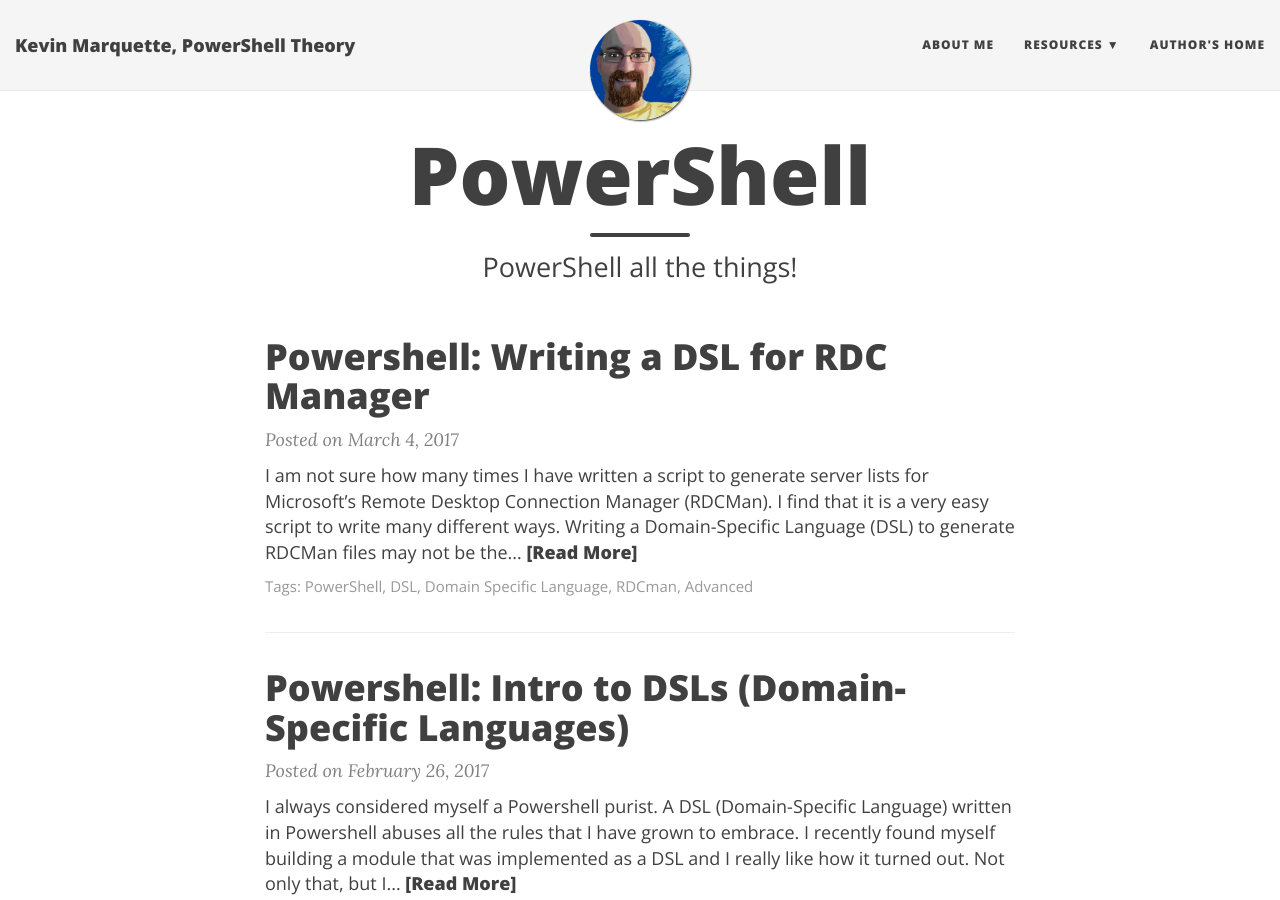
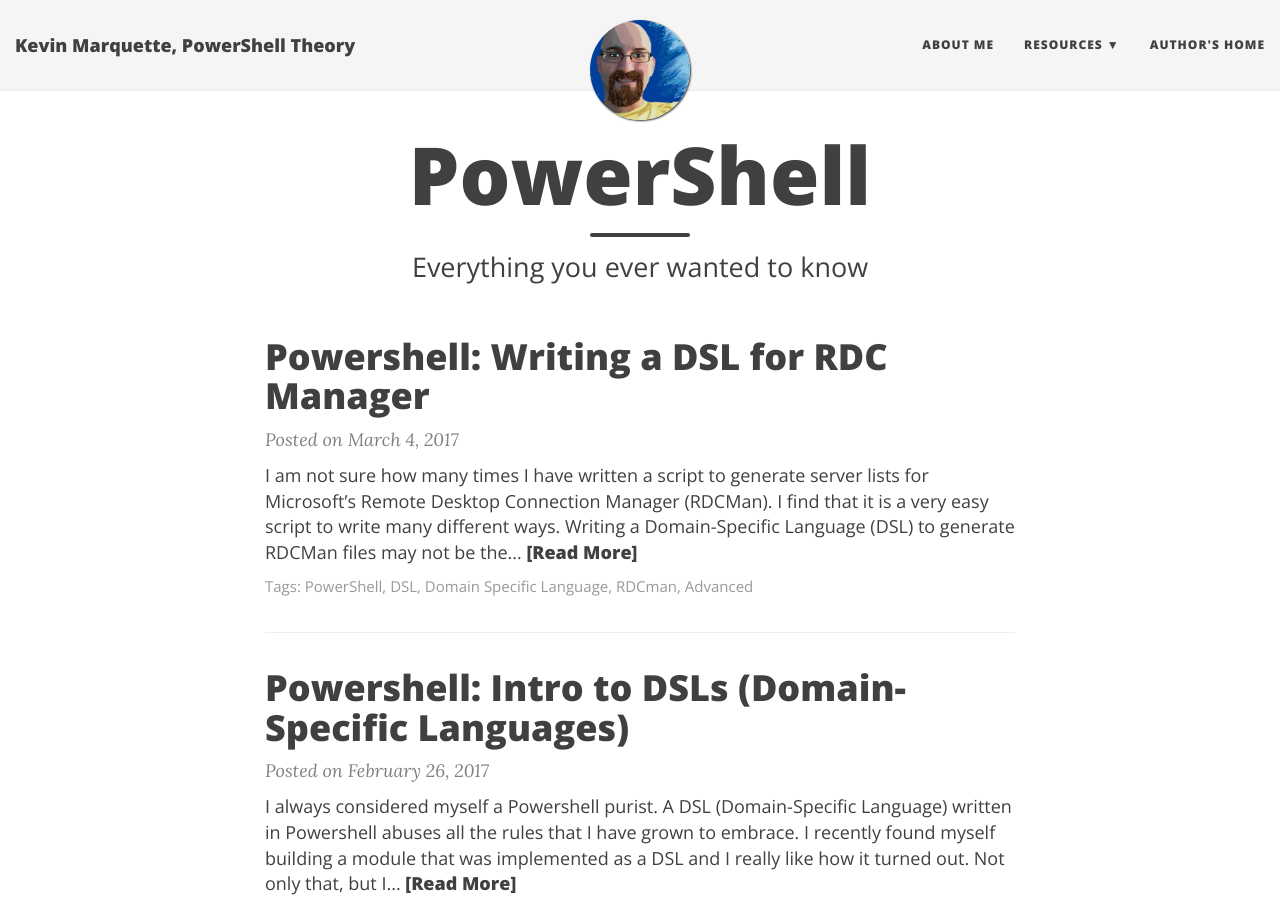
Before and after one commit to KevinMarquette/kevinmarquette.github.io, a Jekyll site: the page built from index.html, in a window 1280 px wide and 900 px high. Built offline with Jekyll 4.4.1, drawn with Linux system fonts in a browser that asks for light colours; nearby versions of some CDN libraries; the list of posts is cut into pages by our own code.

Commit message:
Change title to everything you ever watned to know

```diff
--- a/index.html
+++ b/index.html
@@ -1,7 +1,7 @@
 ---
 layout: page
 title: PowerShell
-subtitle: PowerShell all the things!
+subtitle: Everything you ever wanted to know
 ---
 
 <div class="posts-list">
```
